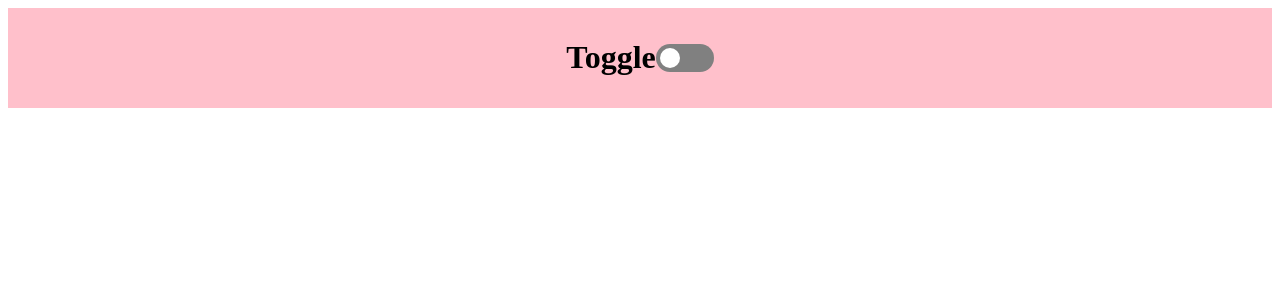
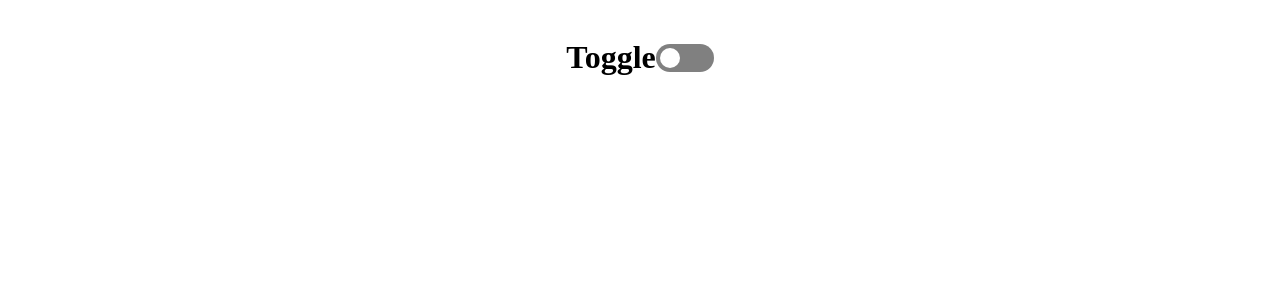
Before and after one commit to PrachiGour2023/react-technical, a React (Vite) app: page / in a window 1280 px wide. Shown: the top 300 px of the page. Built offline with nearby package versions, Linux system fonts and the light colour scheme.

Commit message:
removed unused code

```diff
--- a/src/App.tsx
+++ b/src/App.tsx
@@ -1,13 +1,9 @@
-import Counter from './counter/Counter'
 import Toggle from './toggle/Toggle'
 
 function App() {
 
   return (
-    <div style={{
-      backgroundColor:'pink'
-    }}>
-      {/* <Counter /> */}
+    <div>
       <Toggle />
     </div>
   )
```
